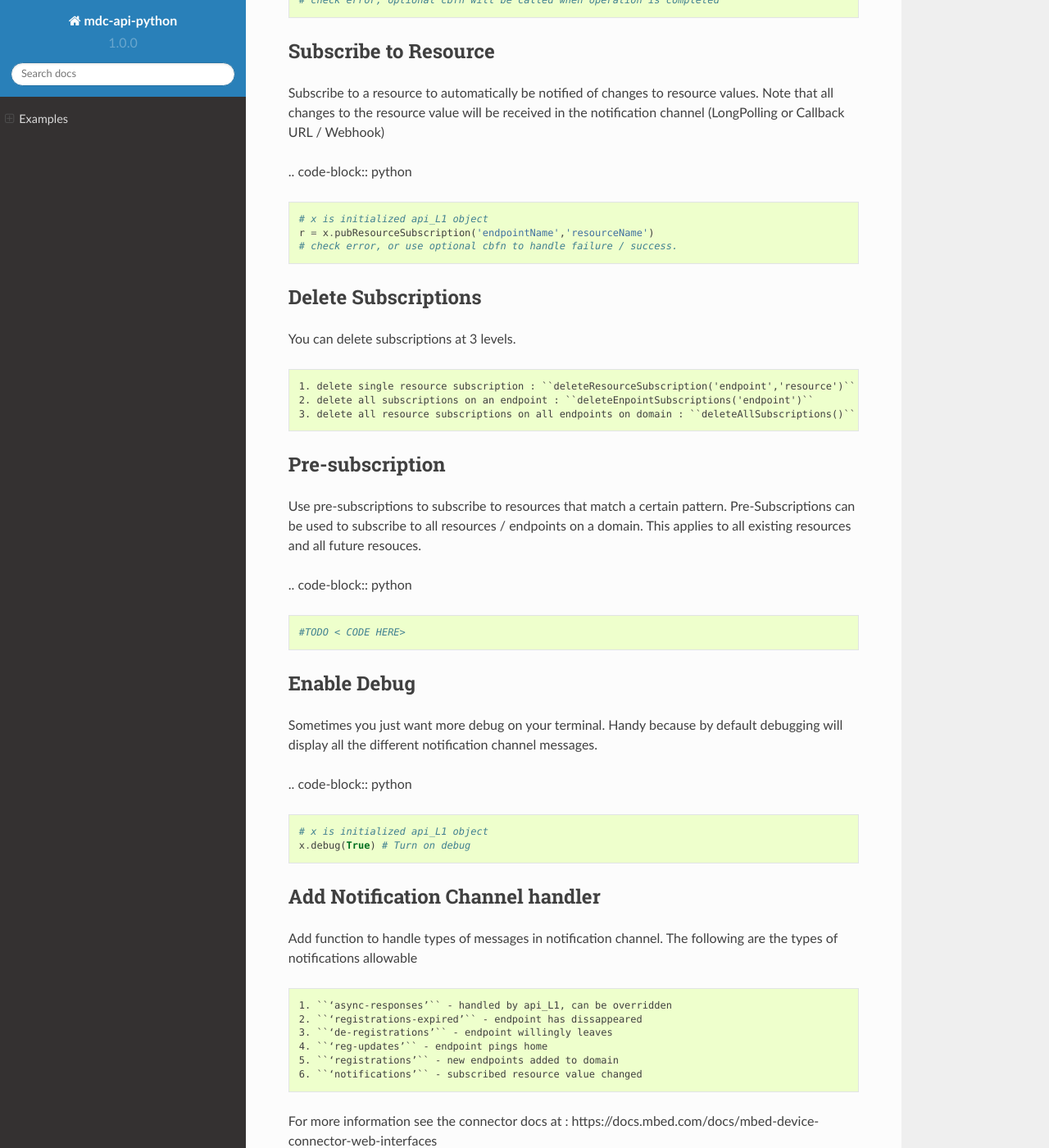
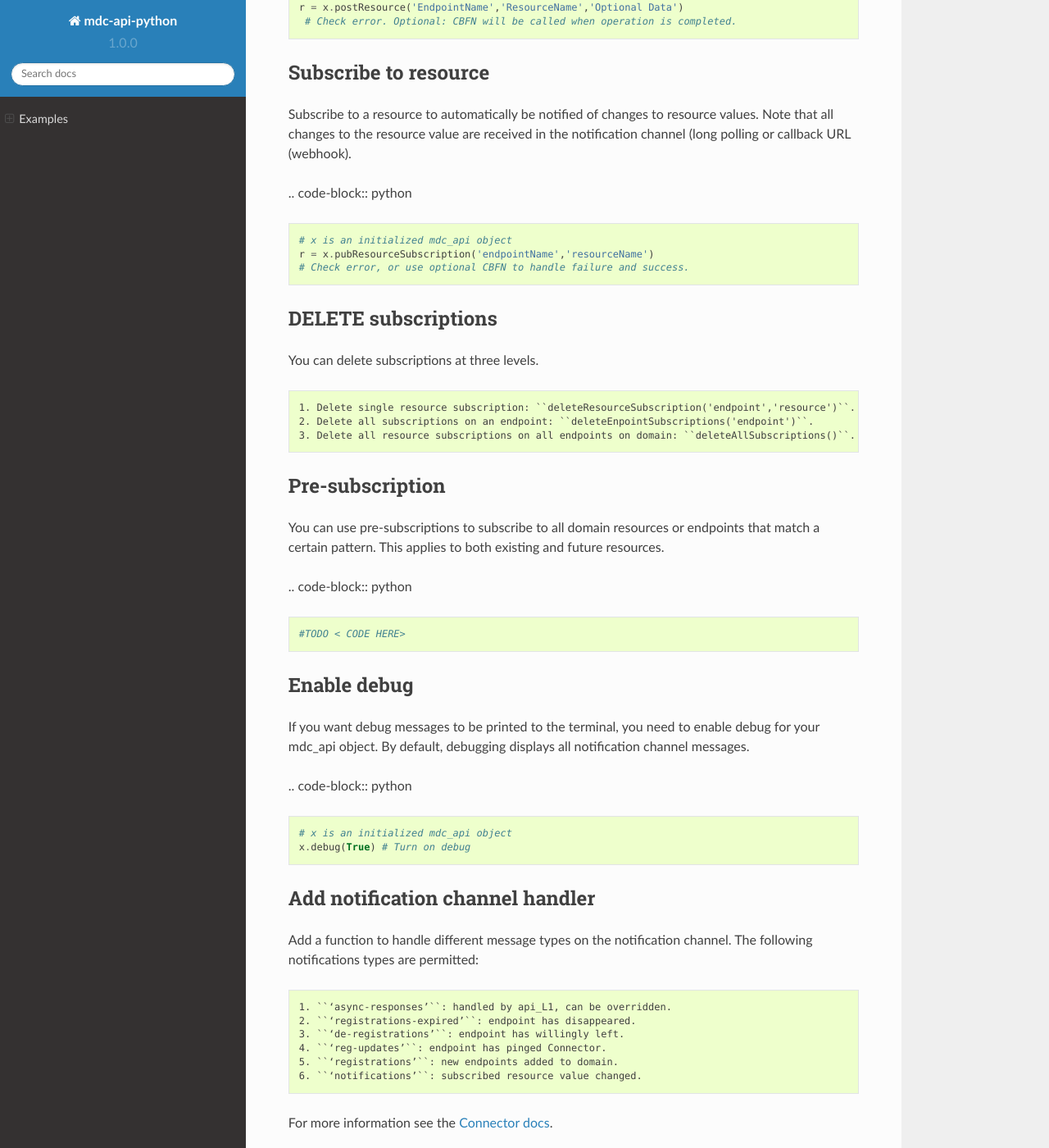
Before and after one commit to PelionIoT/mbed-connector-api-python, a Sphinx documentation site: the page built from docs/source/examples.md, in a window 1280 px wide and 1400 px high, scrolled down 3126 px. Shown: the whole window at 82% size. Built offline with Sphinx 7.4.7 and the Read the Docs theme 2.0.0, drawn with Linux system fonts in a browser that asks for light colours; some of the changed text lies outside the part shown.

Commit message:
doc changes from the spelling and grammer gods

```diff
--- a/docs/source/examples.md
+++ b/docs/source/examples.md
@@ -1,16 +1,16 @@
 Examples
 ========
 
-How to use Async Objects
---------------------------
-AsyncResult objects have several useful fields. After each api call you should do the following:
-    1. Check the ``.isDone()`` function. This will return True when the operation has completed.
+How to use async objects
+-------------------------
+asyncResult objects have several useful fields. After each API call you should do the following:
+    1. Check the ``.isDone()`` function. This returns ``True`` when the operation has completed.
     2. Check the ``.error`` variable. If it is set to ``False`` then there is no error. If it is not ``False`` then the ``.error`` variable contains a ``connectorError`` object.
     3. Read the ``.result`` variable to get the result of the API action.
 
 .. code-block:: python
 
-    # x is initialized connector object
+    # x is an initialized Connector object
     e = x.getEndpoints()
     while not e.isDone():
         None
@@ -19,66 +19,67 @@
     else:
         print("Result is %s",e.result)
 
-How to use ConnectorError Objects
+How to use connectorError objects
 ----------------------------------
-Connector Error objects contain several fields. In general you will probably one encounter this object when something has gone wrong. To find what the error was you can check the ``.error`` variable which will contain a string representing the error. The ``.status_code`` variable contains the returned status code related to the error.
+You will probably only encounter this object when something has gone wrong. To find what the error was you can check the ``.error`` variable, which contains a string representing the error. The ``.status_code`` variable contains the returned status code related to the error.
 
 .. code-block:: python
 
-    # x is initialized api_L1 object
+    # x is an initialized mdc_api object
     e = x.getEndpoints()
     if e.error:
         print e.error.error         # Error message
-        print e.error.errType       # Error Type
+        print e.error.errType       # Error type
         print e.error.status_code   # Error status code
 
 
 
-Long Polling
+Long polling
 -------------
-When running code on your local machine you will want to use LongPolling instead of a callback URL / webhook. You must set up a notification channel before any other operations can be used.
+When running code on your local machine you will want to use long polling instead of a callback URL (webhook). This is because your local machine does not have a publically addressable IP, so it cannot register a webhook. You should start longpolling before doing any other operations as the long poll will serve as a notification channel between Connector and your app.
 
 .. code-block:: python
 
-    import mdc_api.connector # import library
-    x = api_L1("API-Token") # initialize object
-    x.startLongPolling()    # start long polling
+    import mdc_api.connector            # Import library
+    x = mdc_api.connector("API-Token")  # Initialize object
+    x.startLongPolling()                # Start long polling
     # ... Do stuff
 
 
-Callback URL / Webhook
+Callback URL (webhook)
 -----------------------
-Instead of Long Polling you can use a callback URL, also known as a webhook. To do this you will need a public web address for your webapp and a function that can receive PUT requests. You can use the ``.putCallback('url')`` function to register the callback url with connector. It is important that the callback URL be publically acessable, otherwise the registration will fail. The code below assums you are using the web.py library.
+Instead of long polling you can use a callback URL, also known as a webhook. To do this you will need a public web address for your web app and a function that can receive PUT requests. You can use the ``.putCallback('url')`` function to register the callback URL with Connector. It is important that the callback URL be publically accessible, otherwise the registration will fail. The code below assums you are using the ``web.py`` library.
 
 .. code-block:: python
 
+<TODO>
 
 
-List all Endpoints
+List all endpoints
 -------------------
 Get all endpoints by using the ``getEndpoints()`` function.
 
 .. code-block:: python
 
-    # x is initialized api_L1 object
+    # x is an initialized mdc_api object
     r = x.getEndpoints()
-    while not r.isDone():   # wait for asynch operation to complete
+    while not r.isDone():   # Wait for asynch operation to complete
         None
-    if r.error:     # check if there was an error
+    if r.error:     # Check whether there was an error
         print("Error : %s",r.error.error)
     else:
-        print r.result  # no error, grab the list of endpoints!
+        print r.result  # No error; grab the list of endpoints
 
     Example Output:
     >>> []
 
-List Resources on Endpoint
----------------------------
+List endpoint resources
+------------------------
 Get all resources on an endpoint by using the ``getResources()`` function.
 
 .. code-block:: python
 
-    # x is initialized api_L1 object
+    # x is an initialized mdc_api object
     r = x.getResources("endpointName")
     while not r.isDone():
         None
@@ -91,95 +92,95 @@
     >>> []
 
 
-Get value of resource
-----------------------
-Get the value of a resource on an Endpoint.
+GET resource value
+-------------------
+Get the value of a resource on an endpoint.
 
 .. code-block:: python
 
-    # callback function to handle result, pass asyncResult object
+    # Callback function to handle result and pass asyncResult object
     def test(data):
         if data.error:
             print("Error: %s", data.error.error)
         else:
             print("Resource Value = %s",data.result)
 
-    # x is initialized api_L1 object
+    # x is an initialized mdc_api object
     r = x.getResourceValue(ep="EndpointName",res="ResourceName",cbfn=test)
 
-Put Value to Resource
+PUT value to resource
 ----------------------
-Change the value of a resource on an endpoint by putting to it.
+Change the value of a resource on an endpoint by using ``PUT``.
 
 .. code-block:: python
 
-    # x is initialized api_L1 object
+    # x is an initialized mdc_api object
     r = x.putResourceValue('EndpointName','ResourceName','DataToSend')
-    # check error, optional cbfn will be called when operation is completed.
+    # Check error. Optional: CBFN will be called when operation is completed.
 
-Post Value to Resource
+POST value to resource
 -----------------------
-Posting a value to a resource will trigger the associated callback function and pass it the optional data. This method is usually used to trigger events.
+POSTing a value to a resource triggers the associated callback function and passes optional data to it. This method is usually used to trigger events.
 
 .. code-block:: python
 
-    # x is initialized api_L1 object
+    # x is an initialized mdc_api object
     r = x.postResource('EndpointName','ResourceName','Optional Data')
-    # check error, optional cbfn will be called when operation is completed
+     # Check error. Optional: CBFN will be called when operation is completed.
 
 
-Subscribe to Resource
+Subscribe to resource
 ----------------------
-Subscribe to a resource to automatically be notified of changes to resource values. Note that all changes to the resource value will be received in the notification channel (LongPolling or Callback URL / Webhook)
+Subscribe to a resource to automatically be notified of changes to resource values. Note that all changes to the resource value are received in the notification channel (long polling or callback URL (webhook).
 
 .. code-block:: python
 
-    # x is initialized api_L1 object
+    # x is an initialized mdc_api object
     r = x.pubResourceSubscription('endpointName','resourceName')
-    # check error, or use optional cbfn to handle failure / success.
+    # Check error, or use optional CBFN to handle failure and success.
 
 
-Delete Subscriptions
+DELETE subscriptions
 ---------------------
-You can delete subscriptions at 3 levels.
+You can delete subscriptions at three levels.
 
-    1. delete single resource subscription : ``deleteResourceSubscription('endpoint','resource')``
-    2. delete all subscriptions on an endpoint : ``deleteEnpointSubscriptions('endpoint')``
-    3. delete all resource subscriptions on all endpoints on domain : ``deleteAllSubscriptions()``
+    1. Delete single resource subscription: ``deleteResourceSubscription('endpoint','resource')``.
+    2. Delete all subscriptions on an endpoint: ``deleteEnpointSubscriptions('endpoint')``.
+    3. Delete all resource subscriptions on all endpoints on domain: ``deleteAllSubscriptions()``.
 
 
 Pre-subscription
 -----------------
-Use pre-subscriptions to subscribe to resources that match a certain pattern. Pre-Subscriptions can be used to subscribe to all resources / endpoints on a domain. This applies to all existing resources and all future resouces.
+You can use pre-subscriptions to subscribe to all domain resources or endpoints that match a certain pattern. This applies to both existing and future resources.
 
 .. code-block:: python
 
     #TODO < CODE HERE>
 
 
-Enable Debug
+Enable debug
 -------------
-Sometimes you just want more debug on your terminal. Handy because by default debugging will display all the different notification channel messages.
+If you want debug messages to be printed to the terminal, you need to enable debug for your mdc_api object. By default, debugging displays all notification channel messages.
 
 .. code-block:: python
 
-    # x is initialized api_L1 object
+    # x is an initialized mdc_api object
     x.debug(True) # Turn on debug
 
 
-Add Notification Channel handler
+Add notification channel handler
 ---------------------------------
-Add function to handle types of messages in notification channel.
-The following are the types of notifications allowable
+Add a function to handle different message types on the notification channel.
+The following notifications types are permitted:
 
-    1. ``‘async-responses’`` - handled by api_L1, can be overridden
-    2. ``‘registrations-expired’`` - endpoint has dissappeared
-    3. ``‘de-registrations’`` - endpoint willingly leaves
-    4. ``‘reg-updates’`` - endpoint pings home
-    5. ``‘registrations’`` - new endpoints added to domain
-    6. ``‘notifications’`` - subscribed resource value changed
+    1. ``‘async-responses’``: handled by api_L1, can be overridden.
+    2. ``‘registrations-expired’``: endpoint has disappeared.
+    3. ``‘de-registrations’``: endpoint has willingly left.
+    4. ``‘reg-updates’``: endpoint has pinged Connector.
+    5. ``‘registrations’``: new endpoints added to domain.
+    6. ``‘notifications’``: subscribed resource value changed.
 
-For more information see the connector docs at : https://docs.mbed.com/docs/mbed-device-connector-web-interfaces
+For more information see the [Connector docs](https://docs.mbed.com/docs/mbed-device-connector-web-interfaces).
 
 .. code-block:: python
 
@@ -187,5 +188,5 @@
     def test(message):
         print("Received Notification message : %s", message)
 
-    # x is initialized api_L1 object
+    # x is an initialized mdc_api object
     x.sethandler('notifications', test)
```
Also changed, not shown: docs/source/intro.md (+24 -20 lines).
